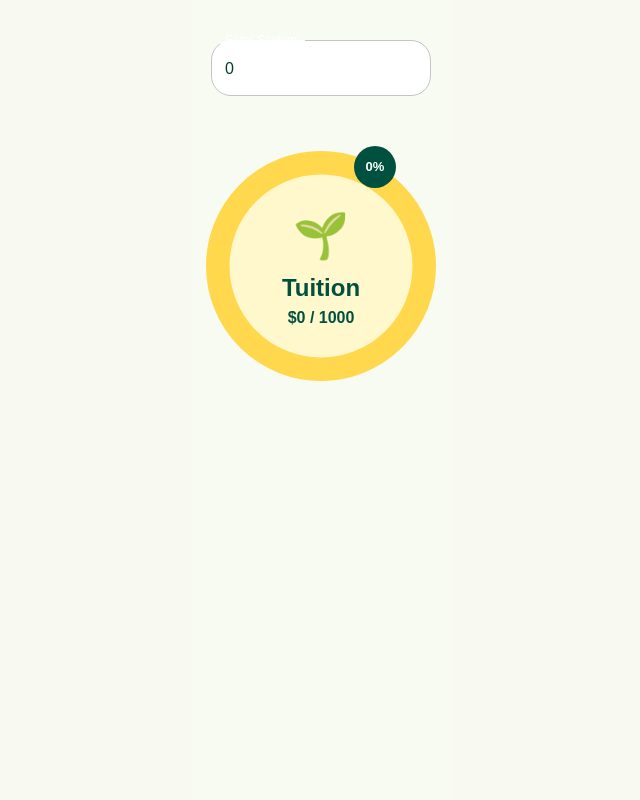
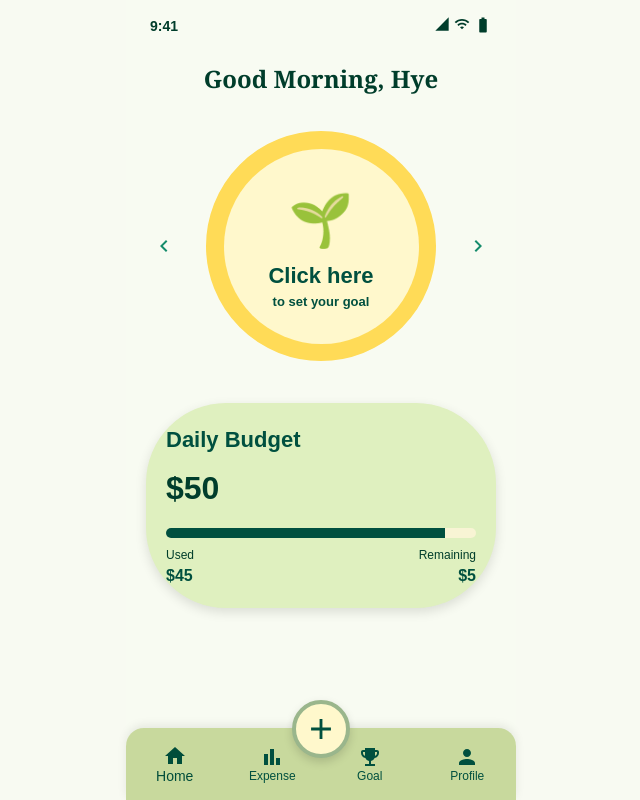
Before and after one commit to G4-Expense-Tracker/4G-Expense-Tracker, a React (Vite) app in the folder canopy-FRONTEND/: page /dashboard in a window 1280 px wide. Shown: the whole page, without its empty margins (319-959 px from the left). Built offline with nearby package versions, Linux system fonts and the light colour scheme.

Commit message:
Had I idea about ciruclar progress but it did not work

```diff
--- a/canopy-FRONTEND/src/components/pages/dashboard/DashboardPage.jsx
+++ b/canopy-FRONTEND/src/components/pages/dashboard/DashboardPage.jsx
@@ -2,70 +2,146 @@ import { useState } from "react";
 import {
   Box,
   Typography,
+  IconButton,
+  LinearProgress,
   CircularProgress,
-  TextField,
 } from "@mui/material";
 
-export default function GoalProgressDemo() {
-  // user entered amount
-  const [savedAmount, setSavedAmount] = useState(0);
+import SignalCellular4BarIcon from "@mui/icons-material/SignalCellular4Bar";
+import WifiIcon from "@mui/icons-material/Wifi";
+import BatteryFullIcon from "@mui/icons-material/BatteryFull";
+import ChevronLeftIcon from "@mui/icons-material/ChevronLeft";
+import ChevronRightIcon from "@mui/icons-material/ChevronRight";
 
-  // goal amount
-  const targetAmount = 1000;
+import FooterNav from "../../Footer/FooterNav";
 
-  // automatic progress calculation
+const dashboards = [
+  {
+    title: "Click here",
+    subtitle: "to set your goal",
+    emoji: "🌱",
+    savedAmount: 0,
+    targetAmount: 0,
+  },
+  {
+    title: "Tuition",
+    emoji: "🌿",
+    savedAmount: 0,
+    targetAmount: 1000,
+  },
+  {
+    title: "Nike Shoe",
+    emoji: "🌿",
+    savedAmount: 50,
+    targetAmount: 130,
+  },
+  {
+    title: "Airpods",
+    emoji: "🌳",
+    savedAmount: 150,
+    targetAmount: 250,
+  },
+  {
+    title: "Korea",
+    emoji: "🌲",
+    savedAmount: 1500,
+    targetAmount: 1800,
+  },
+];
+
+export default function DashboardPage() {
+  const [currentIndex, setCurrentIndex] = useState(0);
+  const current = dashboards[currentIndex];
+
   const progress =
-    targetAmount > 0
-      ? Math.min((savedAmount / targetAmount) * 100, 100)
+    current.targetAmount > 0
+      ? Math.min((current.savedAmount / current.targetAmount) * 100, 100)
       : 0;
+
+  function nextDashboard() {
+    setCurrentIndex((prev) => (prev + 1) % dashboards.length);
+  }
+
+  function previousDashboard() {
+    setCurrentIndex((prev) =>
+      prev === 0 ? dashboards.length - 1 : prev - 1
+    );
+  }
 
   return (
     <Box
       sx={{
-        minHeight: "100vh",
+        width: "100%",
+        maxWidth: 390,
+        minHeight: "100svh",
+        mx: "auto",
         bgcolor: "#f8fbf2",
-        display: "flex",
-        flexDirection: "column",
-        alignItems: "center",
-        pt: 5,
+        position: "relative",
+        overflowX: "hidden",
+        pb: 11,
       }}
     >
-      {/* Input */}
-      <TextField
-        type="number"
-        label="Enter Savings"
-        value={savedAmount}
-        onChange={(e) => setSavedAmount(Number(e.target.value))}
+      <Box sx={{ display: "flex", justifyContent: "space-between", px: 3, pt: 2 }}>
+        <Typography sx={{ fontWeight: 700, fontSize: 14 }}>9:41</Typography>
+
+        <Box sx={{ display: "flex", gap: 0.5 }}>
+          <SignalCellular4BarIcon sx={{ fontSize: 16 }} />
+          <WifiIcon sx={{ fontSize: 16 }} />
+          <BatteryFullIcon sx={{ fontSize: 18 }} />
+        </Box>
+      </Box>
+
+      <Typography
         sx={{
-          mb: 5,
-          width: 220,
+          textAlign: "center",
+          mt: 3,
+          fontWeight: 700,
+          fontSize: 24,
+          fontFamily: "Georgia, serif",
         }}
-      />
+      >
+        Good Morning, Hye
+      </Typography>
 
-      {/* Circle */}
       <Box
         sx={{
+          mt: 3,
           position: "relative",
-          width: 260,
-          height: 260,
           display: "flex",
           justifyContent: "center",
           alignItems: "center",
         }}
       >
-        {/* Background circle */}
+        <IconButton
+          onClick={previousDashboard}
+          sx={{ position: "absolute", left: 18, color: "#168c6c" }}
+        >
+          <ChevronLeftIcon />
+        </IconButton>
+
+        <Box
+          sx={{
+            position: "relative",
+            width: 250,
+            height: 250,
+            display: "flex",
+            alignItems: "center",
+            justifyContent: "center",
+          }}
+        >
+          {/* yellow background circle */}
           <CircularProgress
             variant="determinate"
             value={100}
             size={230}
             thickness={4.5}
             sx={{
-            color: "#FFD84D",
+              color: "#ffdb57",
               position: "absolute",
             }}
           />
 
-        {/* Dynamic progress */}
+          {/* green dynamic progress circle */}
           <CircularProgress
             variant="determinate"
             value={progress}
@@ -74,66 +150,117 @@ export default function GoalProgressDemo() {
             sx={{
               color: "#00503f",
               position: "absolute",
-            transition: "0.4s",
+              transition: "all 0.4s ease",
             }}
           />
 
-        {/* Bubble */}
+          {/* inside circle */}
+          <Box
+            sx={{
+              width: 195,
+              height: 195,
+              borderRadius: "50%",
+              bgcolor: "#fff8cc",
+              display: "flex",
+              alignItems: "center",
+              justifyContent: "center",
+              flexDirection: "column",
+              textAlign: "center",
+              zIndex: 1,
+            }}
+          >
+            <Typography sx={{ fontSize: 52 }}>{current.emoji}</Typography>
+
+            <Typography sx={{ fontWeight: 800, color: "#00503f", fontSize: 22 }}>
+              {current.title}
+            </Typography>
+
+            <Typography sx={{ fontSize: 13, fontWeight: 700, color: "#00503f" }}>
+              {current.targetAmount > 0
+                ? `$${current.savedAmount} / ${current.targetAmount}`
+                : "to set your goal"}
+            </Typography>
+          </Box>
+
+          {/* percent bubble */}
+          {current.targetAmount > 0 && (
             <Box
               sx={{
                 position: "absolute",
-            top: 10,
-            right: 55,
-            width: 42,
-            height: 42,
+                top: 5,
+                right: 70,
+                width: 38,
+                height: 38,
                 borderRadius: "50%",
                 bgcolor: "#00503f",
                 color: "white",
                 display: "flex",
                 alignItems: "center",
                 justifyContent: "center",
+                fontSize: 12,
                 fontWeight: 700,
-            fontSize: 13,
+                zIndex: 2,
               }}
             >
               {Math.round(progress)}%
             </Box>
+          )}
+        </Box>
 
-        {/* Center */}
+        <IconButton
+          onClick={nextDashboard}
+          sx={{ position: "absolute", right: 18, color: "#168c6c" }}
+        >
+          <ChevronRightIcon />
+        </IconButton>
+      </Box>
+
       <Box
         sx={{
-            width: 190,
-            height: 190,
-            borderRadius: "50%",
-            bgcolor: "#FFF8CC",
-            display: "flex",
-            flexDirection: "column",
-            justifyContent: "center",
-            alignItems: "center",
+          mx: 2.5,
+          mt: 4,
+          p: 2.5,
+          borderRadius: 4,
+          bgcolor: "#dff0bf",
+          boxShadow: "0px 4px 12px rgba(0,0,0,0.12)",
         }}
       >
-          <Typography sx={{ fontSize: 45 }}>🌱</Typography>
-
-          <Typography
-            sx={{
-              fontWeight: 800,
-              fontSize: 24,
-              color: "#00503f",
-            }}
-          >
-            Tuition
+        <Typography sx={{ color: "#00503f", fontWeight: 700, fontSize: 22 }}>
+          Daily Budget
         </Typography>
 
-          <Typography
+        <Typography sx={{ fontWeight: 800, fontSize: 32, mt: 1 }}>
+          $50
+        </Typography>
+
+        <LinearProgress
+          variant="determinate"
+          value={90}
           sx={{
-              fontWeight: 700,
-              color: "#00503f",
+            mt: 2,
+            height: 10,
+            borderRadius: 10,
+            bgcolor: "#f8f4d4",
+            "& .MuiLinearProgress-bar": {
+              bgcolor: "#00503f",
+            },
           }}
-          >
-            ${savedAmount} / {targetAmount}
-          </Typography>
+        />
+
+        <Box sx={{ display: "flex", justifyContent: "space-between", mt: 1 }}>
+          <Box>
+            <Typography sx={{ fontSize: 12 }}>Used</Typography>
+            <Typography sx={{ fontWeight: 700, color: "#00503f" }}>$45</Typography>
+          </Box>
+
+          <Box sx={{ textAlign: "right" }}>
+            <Typography sx={{ fontSize: 12 }}>Remaining</Typography>
+            <Typography sx={{ fontWeight: 700, color: "#00503f" }}>$5</Typography>
           </Box>
         </Box>
       </Box>
+
+      <FooterNav />
+    </Box>
   );
 }
```
Lines whose indentation alone changed are shown as unchanged.
